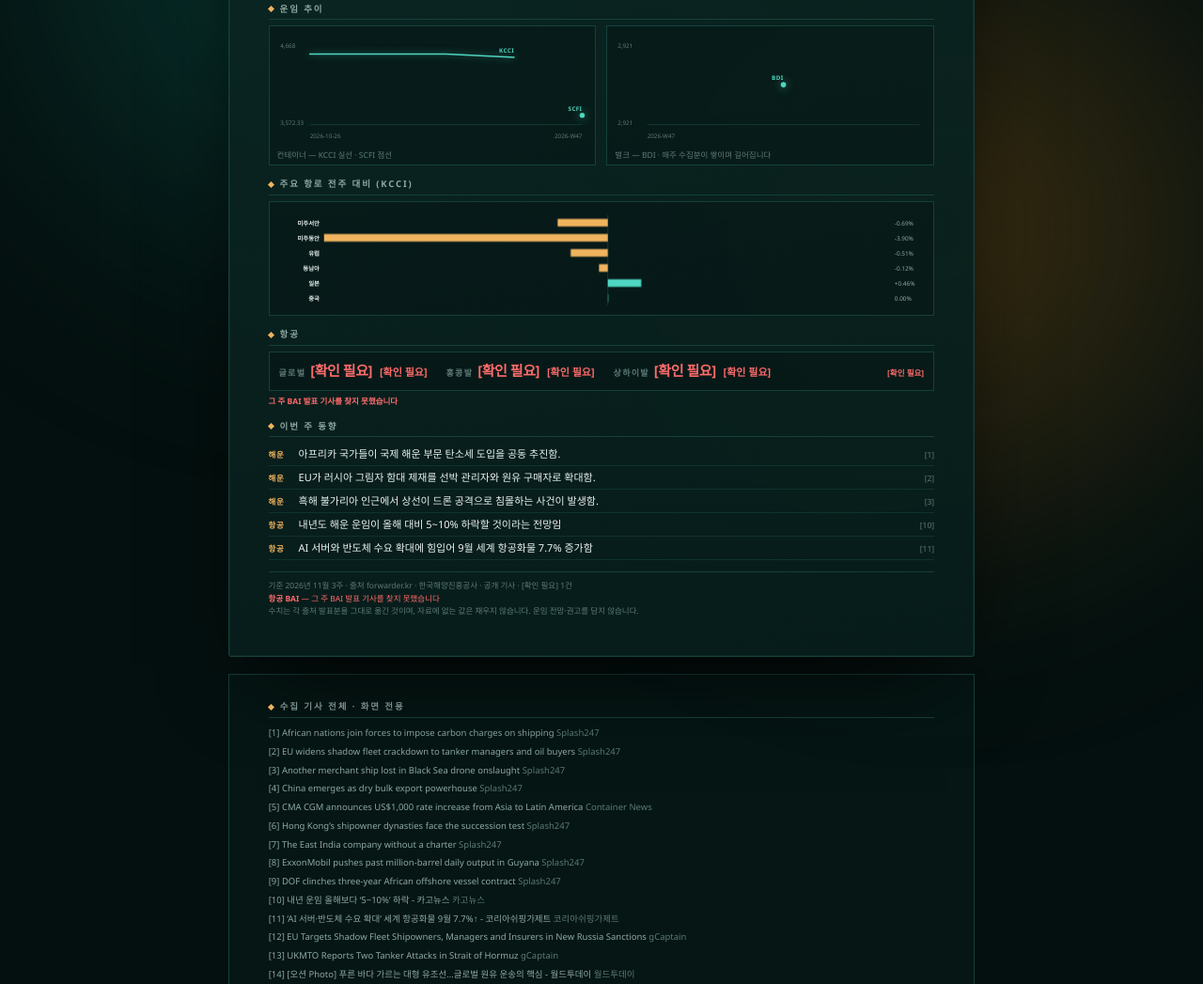
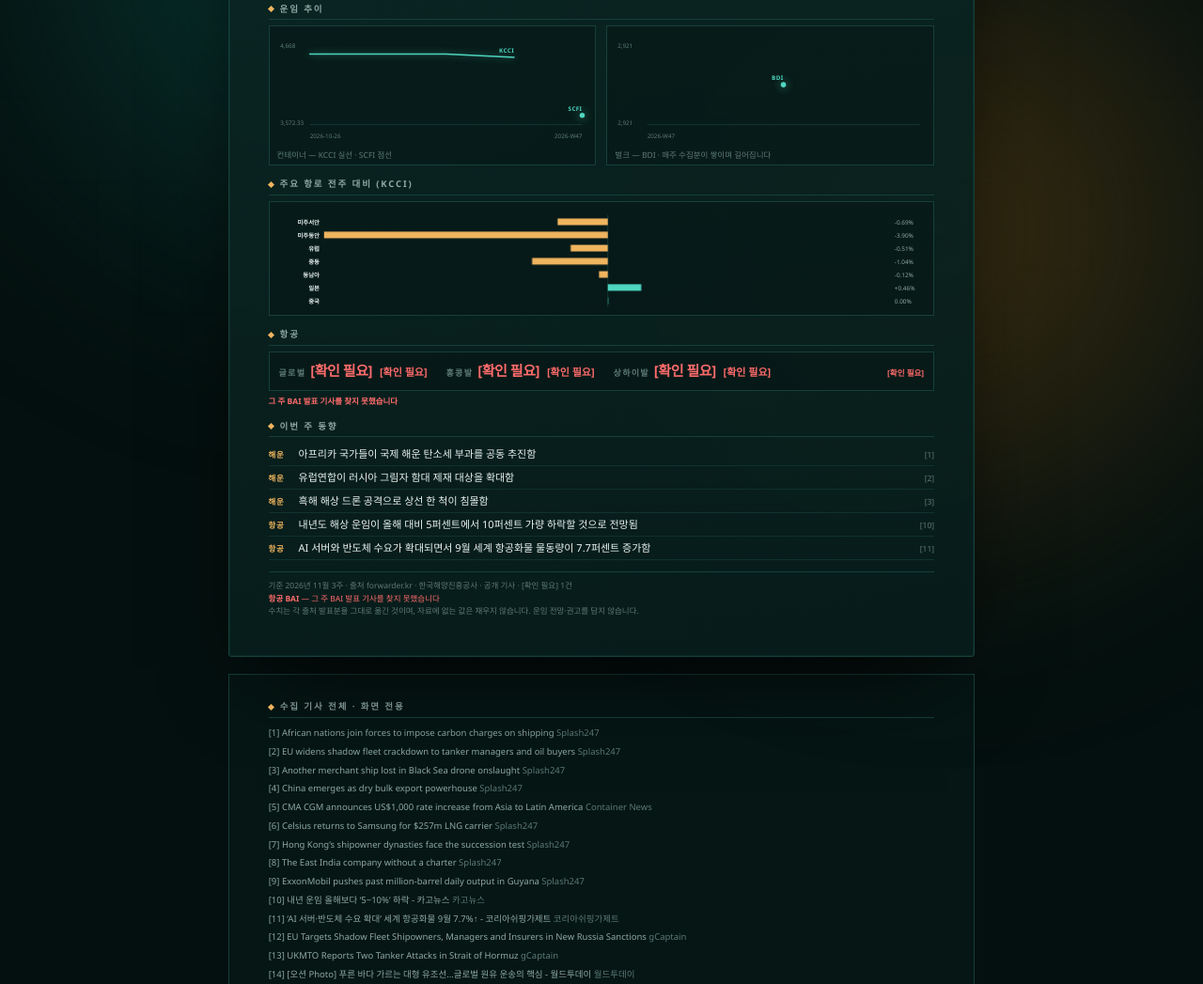
Before and after one commit to Joshua-Jamon/weekly-market-brief, a website: page docs/archive/2026-W47.html in a window 1280 px wide. Shown: the part 322-1369 px from the top of the page at 94% size. Drawn offline with Linux system fonts and the light colour scheme.

Commit message:
chore: 주간 브리핑 자동 갱신 (2026-11-17)

```diff
--- a/docs/archive/2026-W47.html
+++ b/docs/archive/2026-W47.html
@@ -240,7 +240,7 @@
       <div class="eyebrow">Weekly Market Brief</div>
       <h1>주간 <span class="accent">해운 · 항공</span> 시황</h1>
     </div>
-    <div class="meta">2026년 11월 3주 기준<br>생성 2026-11-17 08:22 UTC</div>
+    <div class="meta">2026년 11월 3주 기준<br>생성 2026-11-17 08:35 UTC</div>
   </header>
 
   <div class="ticker" aria-hidden="true"><div class="ticker-track"><span class="tk"><b>SCFI</b> 3,572.33 <span class="chg down">▼1.68%</span></span><span class="tk"><b>CCFI</b> 1,919.27 <span class="chg down">▼0.28%</span></span><span class="tk"><b>KCCI</b> 4,608 <span class="chg down">▼1.29%</span></span><span class="tk"><b>BDI</b> 2,921 <span class="chg down">▼1.98%</span></span><span class="tk"><b>BAI</b> — <span class="tbd">[확인 필요]</span></span><span class="tk"><b>SCFI</b> 3,572.33 <span class="chg down">▼1.68%</span></span><span class="tk"><b>CCFI</b> 1,919.27 <span class="chg down">▼0.28%</span></span><span class="tk"><b>KCCI</b> 4,608 <span class="chg down">▼1.29%</span></span><span class="tk"><b>BDI</b> 2,921 <span class="chg down">▼1.98%</span></span><span class="tk"><b>BAI</b> — <span class="tbd">[확인 필요]</span></span></div></div>
@@ -295,7 +295,7 @@
 
   <section data-animate>
     <h2>주요 항로 전주 대비 (KCCI)</h2>
-    <div class="panel"><svg class="chart bars" viewBox="0 0 860 136" role="img"><line x1="438" y1="8" x2="438" y2="128" class="axis"/><text x="56" y="22.4" text-anchor="end" class="blabel">미주서안</text><rect class="bar neg" x="371.5" y="13.6" width="66.5" height="10"/><text x="818" y="22.4" class="bval">-0.69%</text><text x="56" y="42.4" text-anchor="end" class="blabel">미주동안</text><rect class="bar neg" x="62" y="33.6" width="376" height="10"/><text x="818" y="42.4" class="bval">-3.90%</text><text x="56" y="62.4" text-anchor="end" class="blabel">유럽</text><rect class="bar neg" x="388.8" y="53.6" width="49.2" height="10"/><text x="818" y="62.4" class="bval">-0.51%</text><text x="56" y="82.4" text-anchor="end" class="blabel">동남아</text><rect class="bar neg" x="426.4" y="73.6" width="11.6" height="10"/><text x="818" y="82.4" class="bval">-0.12%</text><text x="56" y="102.4" text-anchor="end" class="blabel">일본</text><rect class="bar pos" x="438" y="93.6" width="44.3" height="10"/><text x="818" y="102.4" class="bval">+0.46%</text><text x="56" y="122.4" text-anchor="end" class="blabel">중국</text><rect class="bar pos" x="438" y="113.6" width="0.5" height="10"/><text x="818" y="122.4" class="bval">0.00%</text></svg></div>
+    <div class="panel"><svg class="chart bars" viewBox="0 0 860 136" role="img"><line x1="438" y1="8" x2="438" y2="130" class="axis"/><text x="56" y="20.8" text-anchor="end" class="blabel">미주서안</text><rect class="bar neg" x="371.5" y="13.1" width="66.5" height="8.7"/><text x="818" y="20.8" class="bval">-0.69%</text><text x="56" y="38.2" text-anchor="end" class="blabel">미주동안</text><rect class="bar neg" x="62" y="30.5" width="376" height="8.7"/><text x="818" y="38.2" class="bval">-3.90%</text><text x="56" y="55.7" text-anchor="end" class="blabel">유럽</text><rect class="bar neg" x="388.8" y="48" width="49.2" height="8.7"/><text x="818" y="55.7" class="bval">-0.51%</text><text x="56" y="73.1" text-anchor="end" class="blabel">중동</text><rect class="bar neg" x="337.7" y="65.4" width="100.3" height="8.7"/><text x="818" y="73.1" class="bval">-1.04%</text><text x="56" y="90.5" text-anchor="end" class="blabel">동남아</text><rect class="bar neg" x="426.4" y="82.8" width="11.6" height="8.7"/><text x="818" y="90.5" class="bval">-0.12%</text><text x="56" y="107.9" text-anchor="end" class="blabel">일본</text><rect class="bar pos" x="438" y="100.2" width="44.3" height="8.7"/><text x="818" y="107.9" class="bval">+0.46%</text><text x="56" y="125.4" text-anchor="end" class="blabel">중국</text><rect class="bar pos" x="438" y="117.7" width="0.5" height="8.7"/><text x="818" y="125.4" class="bval">0.00%</text></svg></div>
   </section>
 
   <section data-animate>
@@ -311,19 +311,19 @@
     <h2>이번 주 동향</h2>
     <ul class="news">
 <li class="reveal" style="--i:0"><span class="cat">해운</span>
-        <a href="https://splash247.com/african-nations-join-forces-to-impose-carbon-charges-on-shipping/" target="_blank" rel="noopener"><span class="swipe">아프리카 국가들이 국제 해운 부문 탄소세 도입을 공동 추진함.</span></a>
+        <a href="https://splash247.com/african-nations-join-forces-to-impose-carbon-charges-on-shipping/" target="_blank" rel="noopener"><span class="swipe">아프리카 국가들이 국제 해운 탄소세 부과를 공동 추진함</span></a>
         <span class="ref">[1]</span></li>
 <li class="reveal" style="--i:1"><span class="cat">해운</span>
-        <a href="https://splash247.com/eu-widens-shadow-fleet-crackdown-to-tanker-managers-and-oil-buyers/" target="_blank" rel="noopener"><span class="swipe">EU가 러시아 그림자 함대 제재를 선박 관리자와 원유 구매자로 확대함.</span></a>
+        <a href="https://splash247.com/eu-widens-shadow-fleet-crackdown-to-tanker-managers-and-oil-buyers/" target="_blank" rel="noopener"><span class="swipe">유럽연합이 러시아 그림자 함대 제재 대상을 확대함</span></a>
         <span class="ref">[2]</span></li>
 <li class="reveal" style="--i:2"><span class="cat">해운</span>
-        <a href="https://splash247.com/another-merchant-ship-lost-in-black-sea-drone-onslaught/" target="_blank" rel="noopener"><span class="swipe">흑해 불가리아 인근에서 상선이 드론 공격으로 침몰하는 사건이 발생함.</span></a>
+        <a href="https://splash247.com/another-merchant-ship-lost-in-black-sea-drone-onslaught/" target="_blank" rel="noopener"><span class="swipe">흑해 해상 드론 공격으로 상선 한 척이 침몰함</span></a>
         <span class="ref">[3]</span></li>
 <li class="reveal" style="--i:3"><span class="cat">항공</span>
-        <a href="https://news.google.com/rss/articles/CBMibkFVX3lxTE1VekVmY056dW1KVnlZS1NTTVhXOXJRVlFXWmxwS19RanF0OFZFMVJBWnFGck12UGVNZ3pMb3ZjVEhzLXV3eENNRlUzZVFYZXdpNE5Obzd4VzItcnVSM25DeU55S1gtOW5MNXVDeGJ3?oc=5" target="_blank" rel="noopener"><span class="swipe">내년도 해운 운임이 올해 대비 5~10% 하락할 것이라는 전망임</span></a>
+        <a href="https://news.google.com/rss/articles/CBMibkFVX3lxTE1VekVmY056dW1KVnlZS1NTTVhXOXJRVlFXWmxwS19RanF0OFZFMVJBWnFGck12UGVNZ3pMb3ZjVEhzLXV3eENNRlUzZVFYZXdpNE5Obzd4VzItcnVSM25DeU55S1gtOW5MNXVDeGJ3?oc=5" target="_blank" rel="noopener"><span class="swipe">내년도 해상 운임이 올해 대비 5퍼센트에서 10퍼센트 가량 하락할 것으로 전망됨</span></a>
         <span class="ref">[10]</span></li>
 <li class="reveal" style="--i:4"><span class="cat">항공</span>
-        <a href="https://news.google.com/rss/articles/CBMiZ0FVX3lxTE1FUDc1Ums5cUFpVVJMSDRhMzI3UWFsNFVvSWRrSC1Da3ZxR25VQlpCN0RxRzAxMXIwdnFpV0d0aGFuZVMzY0hReTU2cU1VbjhjQnFCellqSGlEVmphMHlWdEdHYVdNbUU?oc=5" target="_blank" rel="noopener"><span class="swipe">AI 서버와 반도체 수요 확대에 힘입어 9월 세계 항공화물 7.7% 증가함</span></a>
+        <a href="https://news.google.com/rss/articles/CBMiZ0FVX3lxTE1FUDc1Ums5cUFpVVJMSDRhMzI3UWFsNFVvSWRrSC1Da3ZxR25VQlpCN0RxRzAxMXIwdnFpV0d0aGFuZVMzY0hReTU2cU1VbjhjQnFCellqSGlEVmphMHlWdEdHYVdNbUU?oc=5" target="_blank" rel="noopener"><span class="swipe">AI 서버와 반도체 수요가 확대되면서 9월 세계 항공화물 물동량이 7.7퍼센트 증가함</span></a>
         <span class="ref">[11]</span></li>
     </ul>
   </section>
@@ -344,10 +344,10 @@
 <li>[3] <a href="https://splash247.com/another-merchant-ship-lost-in-black-sea-drone-onslaught/" target="_blank" rel="noopener">Another merchant ship lost in Black Sea drone onslaught</a> <span class="outlet">Splash247</span></li>
 <li>[4] <a href="https://splash247.com/china-emerges-as-dry-bulk-export-powerhouse/" target="_blank" rel="noopener">China emerges as dry bulk export powerhouse</a> <span class="outlet">Splash247</span></li>
 <li>[5] <a href="https://container-news.com/cma-cgm-announces-us1000-rate-increase-from-asia-to-latin-america/" target="_blank" rel="noopener">CMA CGM announces US$1,000 rate increase from Asia to Latin America</a> <span class="outlet">Container News</span></li>
-<li>[6] <a href="https://splash247.com/hong-kongs-shipowner-dynasties-face-the-succession-test/" target="_blank" rel="noopener">Hong Kong’s shipowner dynasties face the succession test</a> <span class="outlet">Splash247</span></li>
-<li>[7] <a href="https://splash247.com/the-east-india-company-without-a-charter/" target="_blank" rel="noopener">The East India company without a charter</a> <span class="outlet">Splash247</span></li>
-<li>[8] <a href="https://splash247.com/exxonmobil-pushes-past-million-barrel-daily-output-in-guyana/" target="_blank" rel="noopener">ExxonMobil pushes past million-barrel daily output in Guyana</a> <span class="outlet">Splash247</span></li>
-<li>[9] <a href="https://splash247.com/dof-clinches-three-year-african-offshore-vessel-contract/" target="_blank" rel="noopener">DOF clinches three-year African offshore vessel contract</a> <span class="outlet">Splash247</span></li>
+<li>[6] <a href="https://splash247.com/celsius-returns-to-samsung-for-257m-lng-carrier/" target="_blank" rel="noopener">Celsius returns to Samsung for $257m LNG carrier</a> <span class="outlet">Splash247</span></li>
+<li>[7] <a href="https://splash247.com/hong-kongs-shipowner-dynasties-face-the-succession-test/" target="_blank" rel="noopener">Hong Kong’s shipowner dynasties face the succession test</a> <span class="outlet">Splash247</span></li>
+<li>[8] <a href="https://splash247.com/the-east-india-company-without-a-charter/" target="_blank" rel="noopener">The East India company without a charter</a> <span class="outlet">Splash247</span></li>
+<li>[9] <a href="https://splash247.com/exxonmobil-pushes-past-million-barrel-daily-output-in-guyana/" target="_blank" rel="noopener">ExxonMobil pushes past million-barrel daily output in Guyana</a> <span class="outlet">Splash247</span></li>
 <li>[10] <a href="https://news.google.com/rss/articles/CBMibkFVX3lxTE1VekVmY056dW1KVnlZS1NTTVhXOXJRVlFXWmxwS19RanF0OFZFMVJBWnFGck12UGVNZ3pMb3ZjVEhzLXV3eENNRlUzZVFYZXdpNE5Obzd4VzItcnVSM25DeU55S1gtOW5MNXVDeGJ3?oc=5" target="_blank" rel="noopener">내년 운임 올해보다 ‘5~10%’ 하락 - 카고뉴스</a> <span class="outlet">카고뉴스</span></li>
 <li>[11] <a href="https://news.google.com/rss/articles/CBMiZ0FVX3lxTE1FUDc1Ums5cUFpVVJMSDRhMzI3UWFsNFVvSWRrSC1Da3ZxR25VQlpCN0RxRzAxMXIwdnFpV0d0aGFuZVMzY0hReTU2cU1VbjhjQnFCellqSGlEVmphMHlWdEdHYVdNbUU?oc=5" target="_blank" rel="noopener">‘AI 서버·반도체 수요 확대’ 세계 항공화물 9월 7.7%↑ - 코리아쉬핑가제트</a> <span class="outlet">코리아쉬핑가제트</span></li>
 <li>[12] <a href="https://gcaptain.com/eu-targets-shadow-fleet-shipowners-managers-and-insurers-in-new-russia-sanctions/" target="_blank" rel="noopener">EU Targets Shadow Fleet Shipowners, Managers and Insurers in New Russia Sanctions</a> <span class="outlet">gCaptain</span></li>
```
Also changed, not shown: docs/index.html (+7 -7 lines).
